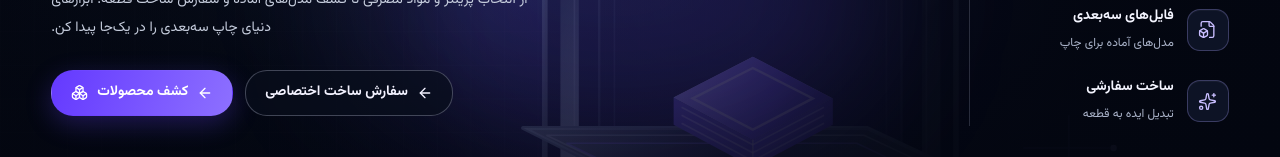
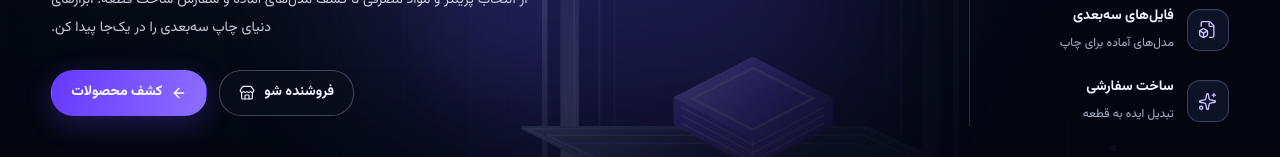
Before and after one commit to ParisaAtaee2000/web-projects, a React (Vite) app in the folder 3d-marketplace/: page / in a window 1280 px wide. Shown: the part 278-435 px from the top of the page. Built offline with nearby package versions, Linux system fonts and the light colour scheme.

Commit message:
Update Makerā hero calls to action

```diff
--- a/3d-marketplace/src/components/hero/HeroActions.tsx
+++ b/3d-marketplace/src/components/hero/HeroActions.tsx
@@ -1,17 +1,17 @@
-import { ArrowLeft, Boxes } from "lucide-react";
+import { ArrowLeft, Boxes, Store } from "lucide-react";
+import { ROUTES } from "../../app/router/routeNames";
 
 export function HeroActions() {
   return (
     <div className="hero-actions">
-      <a className="hero-button hero-button--primary" href="/products">
-        <Boxes size={17} strokeWidth={1.8} aria-hidden="true" />
+      <a className="hero-button hero-button--primary" href={ROUTES.products}>
         کشف محصولات
         <ArrowLeft size={16} aria-hidden="true" />
       </a>
 
-      <a className="hero-button hero-button--secondary" href="/custom-orders">
-        سفارش ساخت اختصاصی
-        <ArrowLeft size={16} aria-hidden="true" />
+      <a className="hero-button hero-button--secondary" href={ROUTES.sellerRegister}>
+        <Store size={16} strokeWidth={1.8} aria-hidden="true" />
+        فروشنده شو
       </a>
     </div>
   );
```
